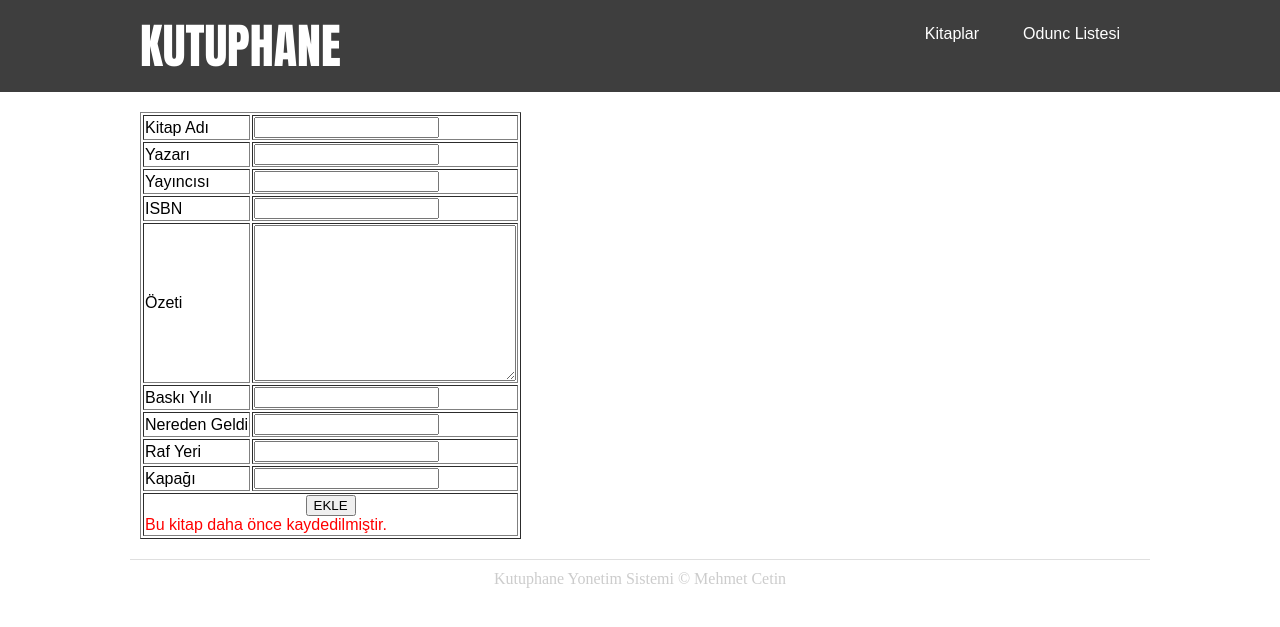
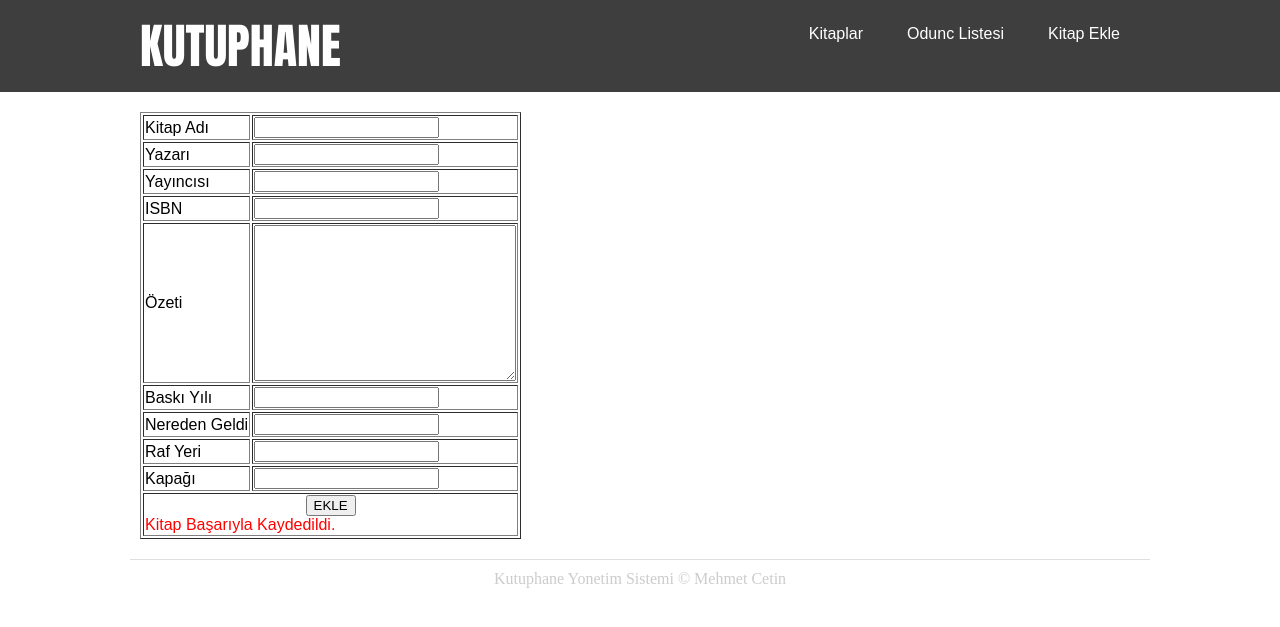
Before and after one commit to mehmetcetins/kutuphane, a PHP site: page /kitap in a window 1280 px wide. Shown: the top 627 px of the page. Run offline with PHP 8.4, Linux system fonts and the light colour scheme; the visitor is signed in with stand-in values (Sample User, id 1).

Commit message:
kayıt ekleme tamamlandı.

```diff
--- a/app/routes/Book.php
+++ b/app/routes/Book.php
@@ -6,9 +6,15 @@ class Book{
 
         session_start();
         if(isset($_SESSION["kitap"])){
-            render("book/view",["kitap" => "Bu kitap daha önce kaydedilmiştir."]);
+            if ($_SESSION["kitap"] == "kaydedildi.") $kitap="Kitap Başarıyla Kaydedildi.";
+            else $kitap ="Bu Kitap Daha Önce Kaydedilmiştir";
             unset($_SESSION["kitap"]);
+            render("book/view",["kitap"=>$kitap]);
+
         }
+
+
+
         else{
             render("book/view");
         }
@@ -57,11 +63,13 @@ class Book{
                 '".$_POST['kaynak']."',
                 '".$_POST['kapak']."',
                 '".$_POST['konum']."',
-                '".$ozet."',
+                ".$ozet.",
                 ".$_POST['yili'].")"
                 );
+                session_start();
+                $_SESSION["kitap"] = "kaydedildi.";
+                header("location:/kitap");
             }
-
 
 
 
--- a/app/templates/home.php
+++ b/app/templates/home.php
@@ -46,9 +46,5 @@
             ?>
         </form>
     </div>
-    <div class="kitap">
-        <button><a href="/kitaplar">KİTAPLAR</a></button>
-        <button><a href="/odunc">ÖDÜNÇ ALDIKLARIM</a></button>
-        <button><a href="/kitap">YENİ KİTAP EKLE</a></button>
-    </div>
+
 </div>
--- a/app/templates/layout.php
+++ b/app/templates/layout.php
@@ -32,6 +32,7 @@ body{
             <nav>
                 <a href="/kitaplar">Kitaplar</a>
                 <a href="/odunc">Odunc Listesi</a>
+                <a href="/kitap">Kitap Ekle</a>
             </nav>
         </div>
     </header>
```
